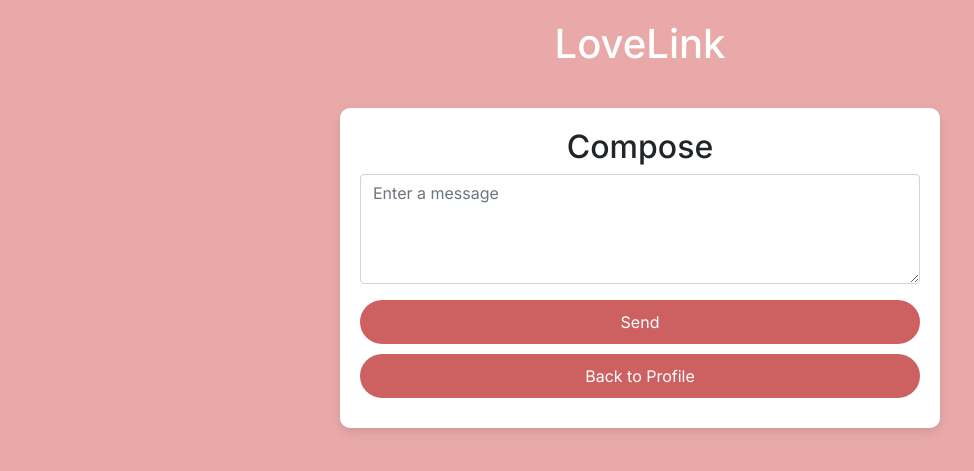
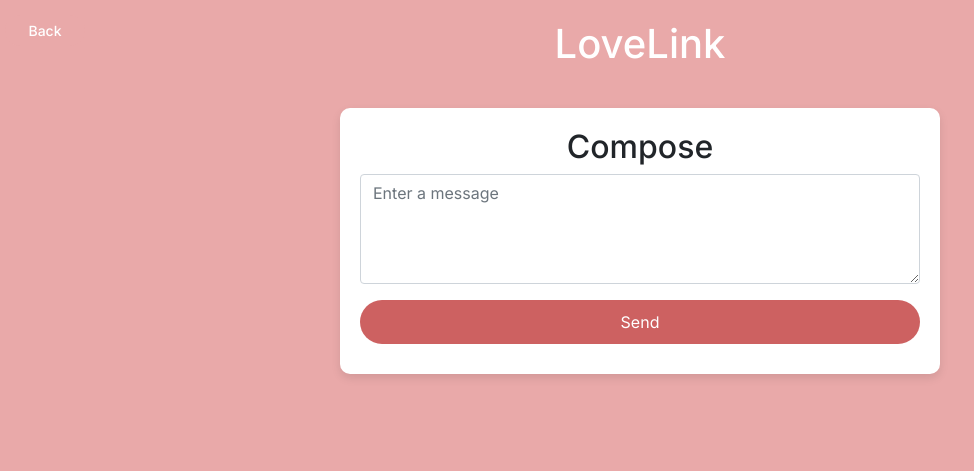
Before and after one commit to esong200/LoveLink-Web, a Node server app: template love_language_quiz/views/sendNudge.ejs in a window 1280 px wide. Shown: the top 471 px of the page, without its empty margins (0-974 px from the left). Run offline with Node 20, Linux system fonts and the light colour scheme; the template is opened without the code that fills it, so the values that code supplies are empty; some libraries are stand-ins or nearby versions.

Commit message:
added styling

```diff
--- a/love_language_quiz/views/sendNudge.ejs
+++ b/love_language_quiz/views/sendNudge.ejs
@@ -42,10 +42,42 @@
     button:hover {
       background-color: #B2344C;
     }
+         button.back {
+        position: absolute;
+        top: 15px;
+        left: 5px;
+        width: 80px;
+        padding: 5px;
+        font-size: 14px;
+        background-color: #e9a9a9;
+        color: white;
+        border: none;
+        border-radius: 50px;
+        cursor: pointer;
+    }
+    button.back:hover {
+        background-color: #B2344C;
+    }    button.back {
+        position: absolute;
+        top: 15px;
+        left: 5px;
+        width: 80px;
+        padding: 5px;
+        font-size: 14px;
+        background-color: #e9a9a9;
+        color: white;
+        border: none;
+        border-radius: 50px;
+        cursor: pointer;
+    }
+    button.back:hover {
+        background-color: #B2344C;
+    }
   </style>
 </head>
 <body>
   <h1>LoveLink</h1>
+  <button class="back" onclick="location.href='/profile';" style = "font-weight: 500;">Back</button>
   <div class="container">
     <h2 style="text-align: center;">Compose</h2>
     <form action="/sendNudge" method="POST">
@@ -55,7 +87,6 @@
       </div>
       <button type="submit">Send</button>
     </form>
-    <button onclick="location.href='/profile';">Back to Profile</button>
   </div>
 </body>
 </html>
```
Also changed, not shown: love_language_quiz/views/profile.ejs (+9 -1 lines).
